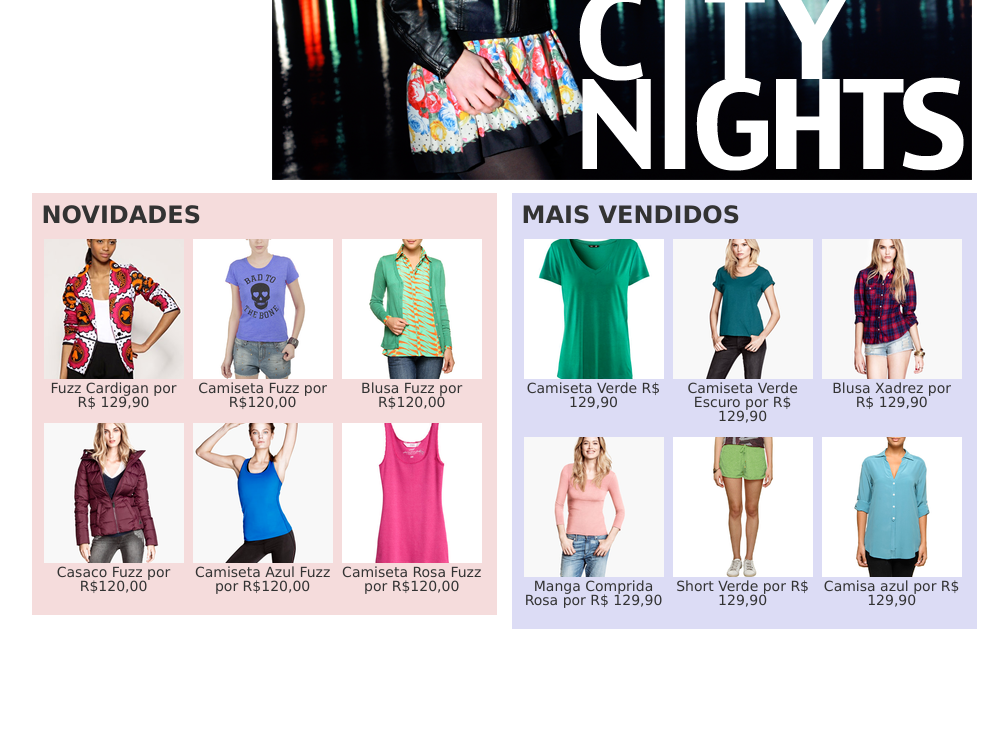
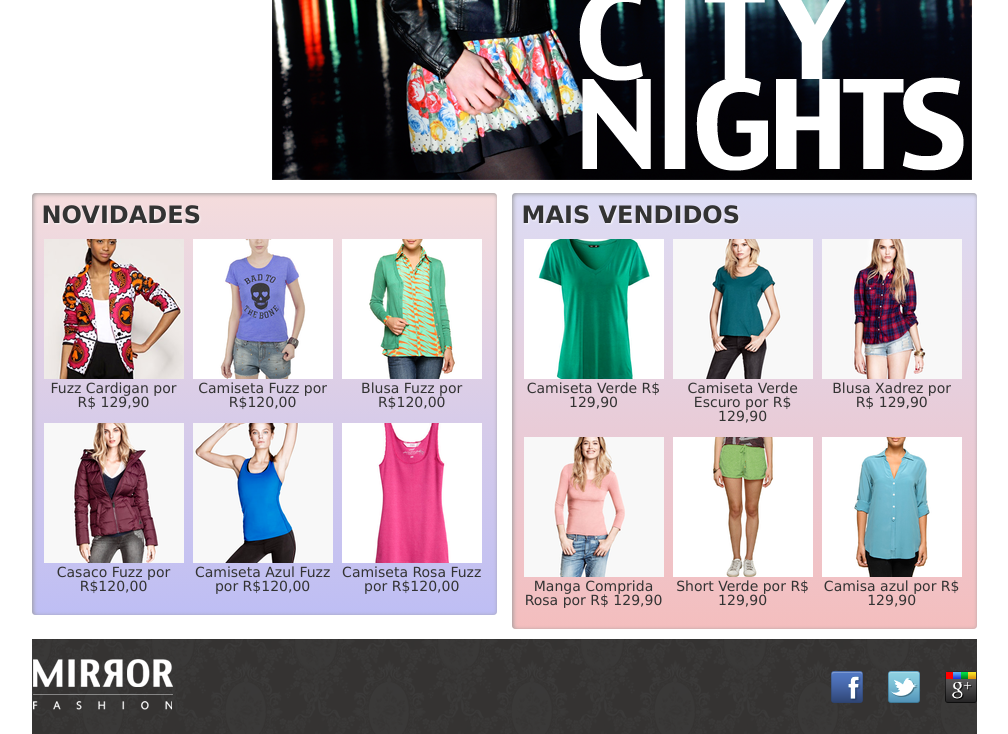
Before and after one commit to BLouzada/mirror_fashion, a plain HTML site: page index.html in a window 1280 px wide. Shown: the part 393-1127 px from the top of the page, without its empty margins (136-1144 px from the left). Before the commit the page ends 1032 px from the top, so only its background shows below. Drawn offline with Linux system fonts and the light colour scheme.

Commit message:
adicao css avancado

```diff
--- a/css/estilos.css
+++ b/css/estilos.css
@@ -6,6 +6,12 @@ header{
 	position: absolute;
 	bottom: 0;
 	right: 0;
+}
+.menu-opcoes a:hover {
+    color: #007dc6;
+}
+.menu-opcoes a:active {
+     color: #867dc6;
 }
 
 .sacola{
@@ -49,6 +55,19 @@ padding-top: 8px;
 clear: left;
 margin-top: 5px;
 }
+.menu-departamentos li ul{
+	display: none;
+}.menu-departamentos li:hover ul{
+	display: block;
+}
+.menu-departamentos ul ul li{
+	background-color: #dcdcdc;
+}
+.menu-departamentos li li a:before{
+	 content: '\272A';
+  padding-right: 3px;
+}
+
 .busca h2,
 .busca form,
 .menu-departamentos h2 {
@@ -93,6 +112,24 @@ body{
   float: right;
 
 }
+.painel{
+	border-radius: 4px;
+	box-shadow: 1px 1px 4px  #999;
+	box-shadow: inset 1px 1px 4px #999;
+}
+.painel li{
+ transition: 0.7s;
+ }
+.painel li:hover {
+  box-shadow: 0 0 5px #333;
+  transition: box-shadow 0.7s;
+  background-color: rgba(255,255,255,0.8);
+  transform: scale(1.2) rotate(-5deg);
+
+}
+.painel li:nth-child(2n):hover {
+  transform: scale(1.2) rotate(5deg);
+}
 .painel li {
   display: inline-block;
   vertical-align: top;
@@ -101,12 +138,19 @@ body{
   margin: 2px;
   padding-bottom: 10px;
 }
+.painel li:hover {
+  transition: 0.7s ease-in;
+}
+.painel li {
+  transition: 0.7s ease-out;
+}
 .painel h2 {
   font-size: 24px;
   font-weight: bold;
   text-transform: uppercase;
-
+  text-shadow: 3px 3px 2px #FFF;
   margin-bottom: 10px;
+  text-shadow: 1px 1px 2px rgba(255,255,255,0.8);
 }
 
 .painel a {
@@ -118,8 +162,49 @@ body{
 
 .novidades {
   background-color: #f5dcdc;
+  background: linear-gradient(#f5dcdc, #bebef4);
 }
 
 .mais-vendidos {
   background-color: #dcdcf5;
+    background: linear-gradient(#dcdcf5, #f4bebe);
 }
+footer {
+  background-image: url(../img/fundo-rodape.png);
+  clear: both;
+  padding: 20px 0;
+}
+footer .container {
+  position: relative;
+}
+
+.social a {
+  /* tamanho da imagem */
+  height: 32px;
+  width: 32px;
+
+  /* image replacement */
+  display: block;
+  text-indent: -9999px;
+}
+
+.social a[href*="facebook.com"] {
+  background-image: url(../img/facebook.png);
+}
+
+.social a[href*="twitter.com"] {
+  background-image: url(../img/twitter.png);
+}
+
+.social a[href*="plus.google.com"] {
+  background-image: url(../img/googleplus.png);
+}
+.social {
+  position: absolute;
+  top: 12px;
+  right: 0;
+}
+.social li {
+  float: left;
+  margin-left: 25px;
+}
--- a/index.html
+++ b/index.html
@@ -34,8 +34,15 @@
 		<h2>Departamentos</h2>
 
 		<nav>
-			<ul>
-				<li><a href="#">Blusas e Camisas</a></li>
+			<ul class="teste">
+				<li><a href="#">Blusas e Camisas</a>
+				<ul>
+					  <li><a href="#">Manga curta</a></li>
+					  <li><a href="#">Manga comprida</a></li>
+					  <li><a href="#">Camisa social</a></li>
+					  <li><a href="#">Camisa casual</a></li>
+				</ul>
+				</li>
 				<li><a href="#">Calças</a></li>
 				<li><a href="#">Saias</a></li>
 				<li><a href="#">Vestidos</a></li>
@@ -162,7 +169,18 @@
 	</section>
 	</div>
 	<footer>
-	<!-- Conteúdo do rodapé -->
+	<div class="container">
+	  <img src="img/logo-rodape.png" alt="Logo Mirror Fashion">
+
+    <ul class="social">
+      <li><a href="http://facebook.com/mirrorfashion">Facebook</a></li>
+      <li><a href="http://twitter.com/mirrorfashion">Twitter</a></li>
+      <li><a href="http://plus.google.com/mirrorfashion">Google+</a></li>
+    </ul>
+
+
+	</div>
+</footer>
 	</footer>
 </body>
 </html>
```
Also changed, not shown: css/sobre.css (+9 -0 lines).
